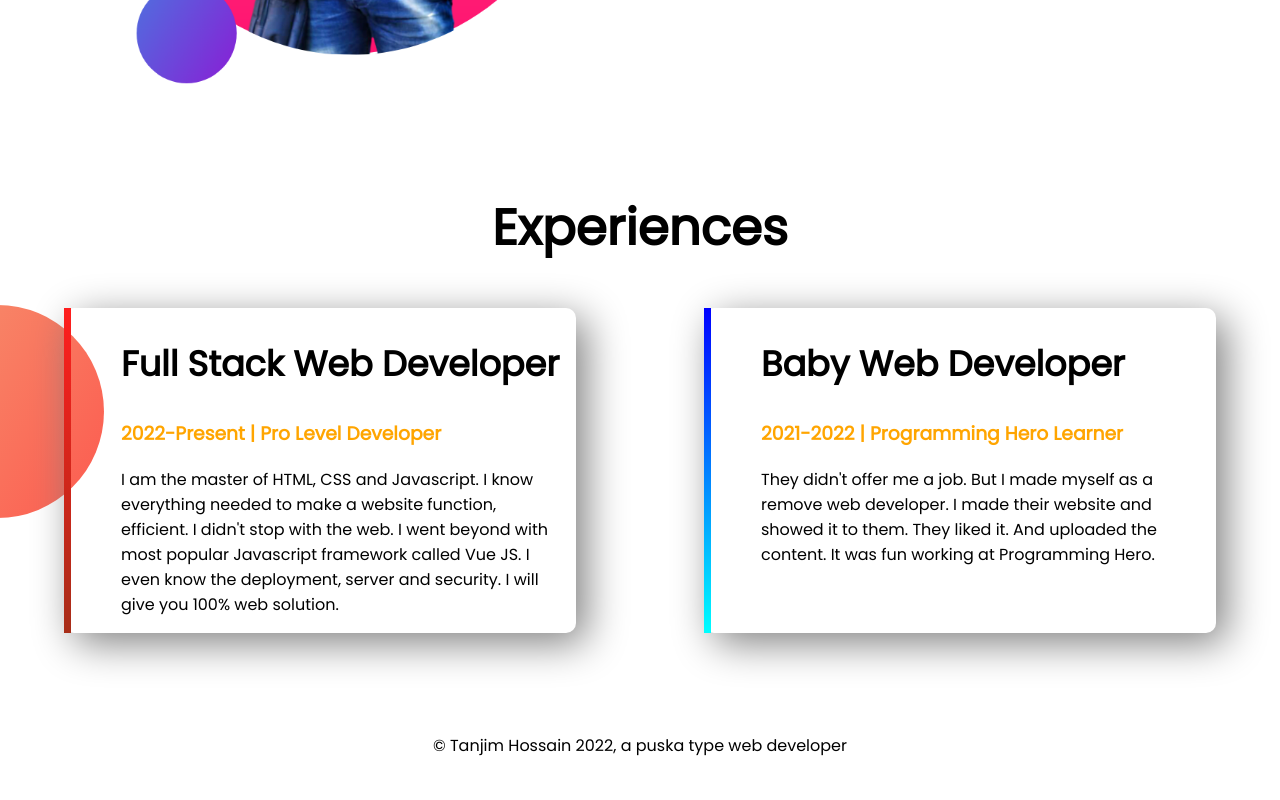
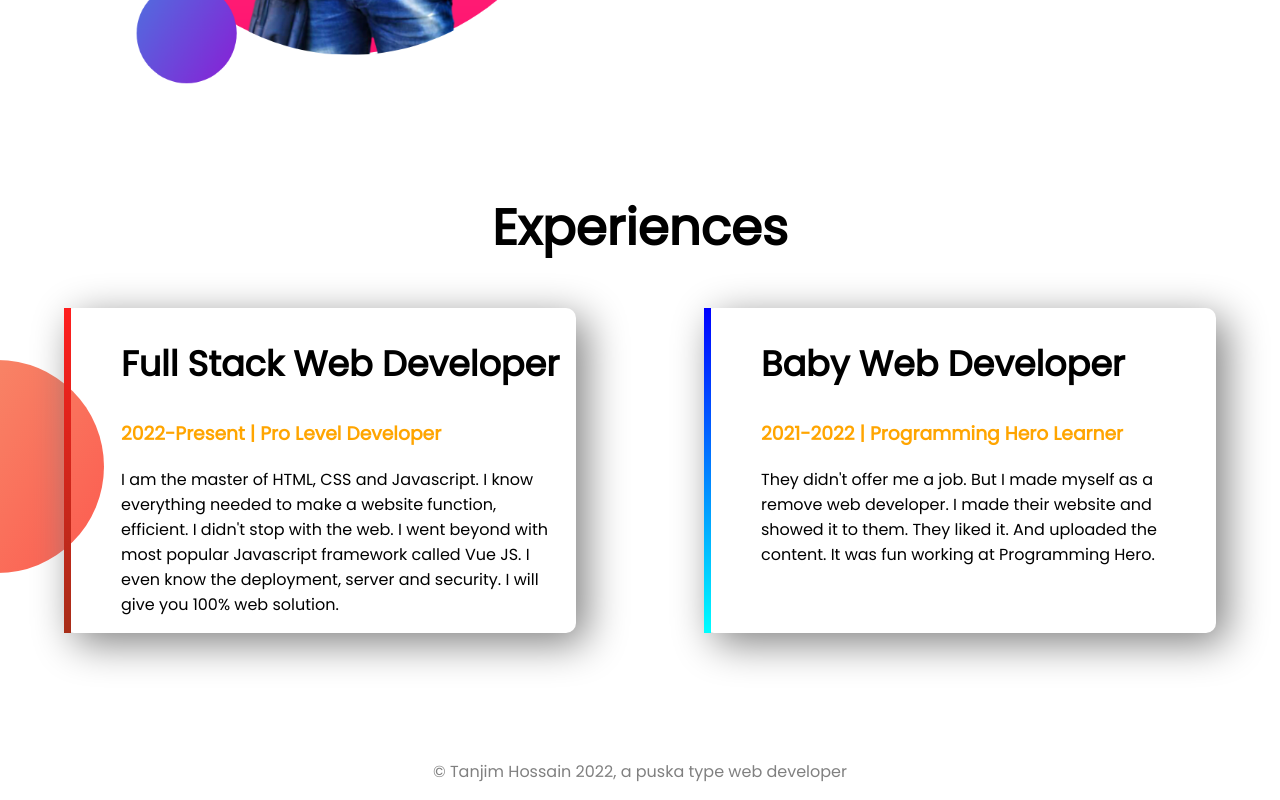
Before and after one commit to tanjimskp/developer-portfolio, a plain HTML site: page index.html in a window 1280 px wide. Shown: the part 1127-1927 px from the top of the page. Before the commit the page ends 1901 px from the top, so only its background shows below. Drawn offline with Linux system fonts and the light colour scheme.

Commit message:
fotter experience added

```diff
--- a/style.css
+++ b/style.css
@@ -66,7 +66,9 @@ h2{
     background-image: url(images/exp-bg.png);
     background-repeat: no-repeat;
     background-position: left;
+    padding-bottom: 10px;
 }
 footer p{
     text-align: center;
+    color: gray;
 }
```
